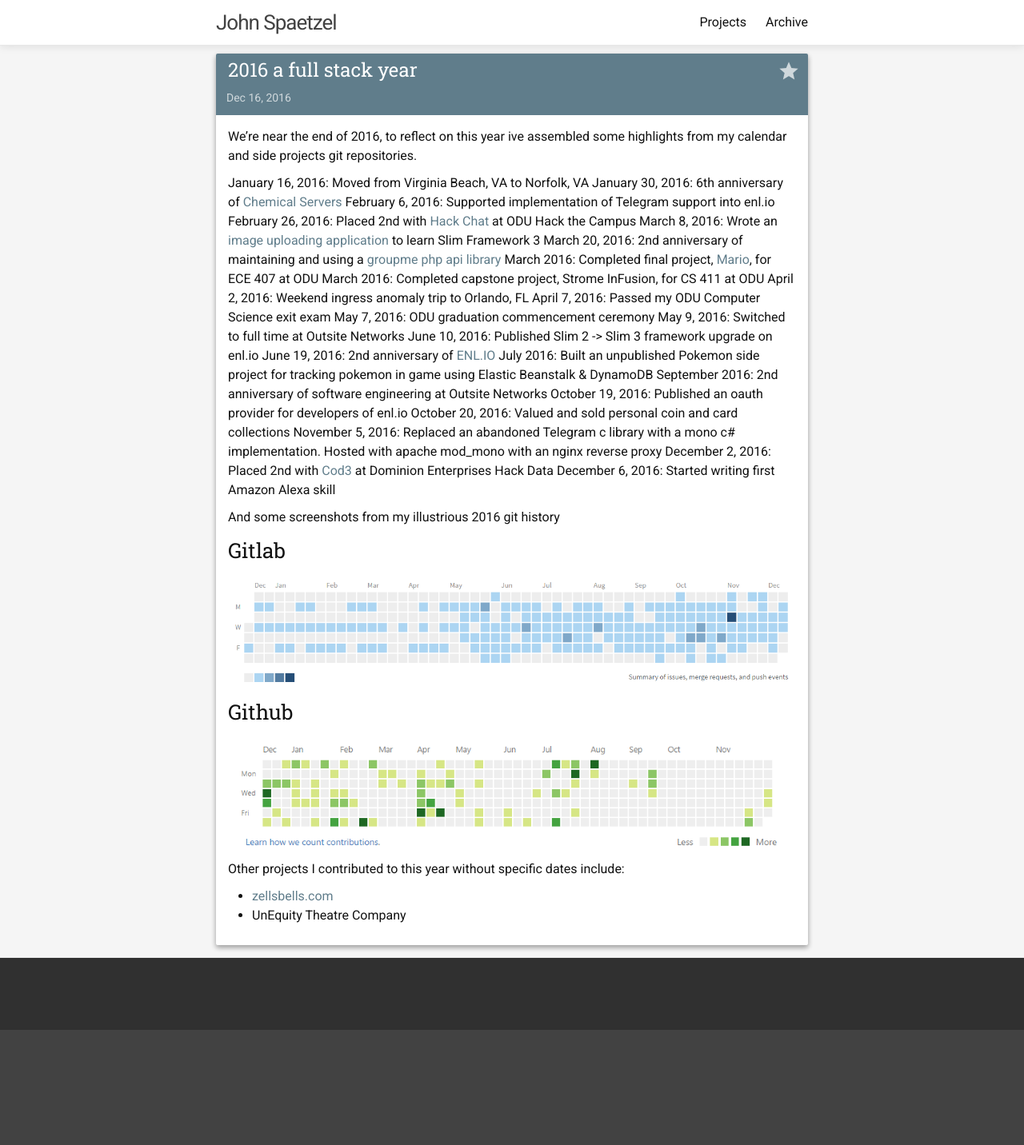
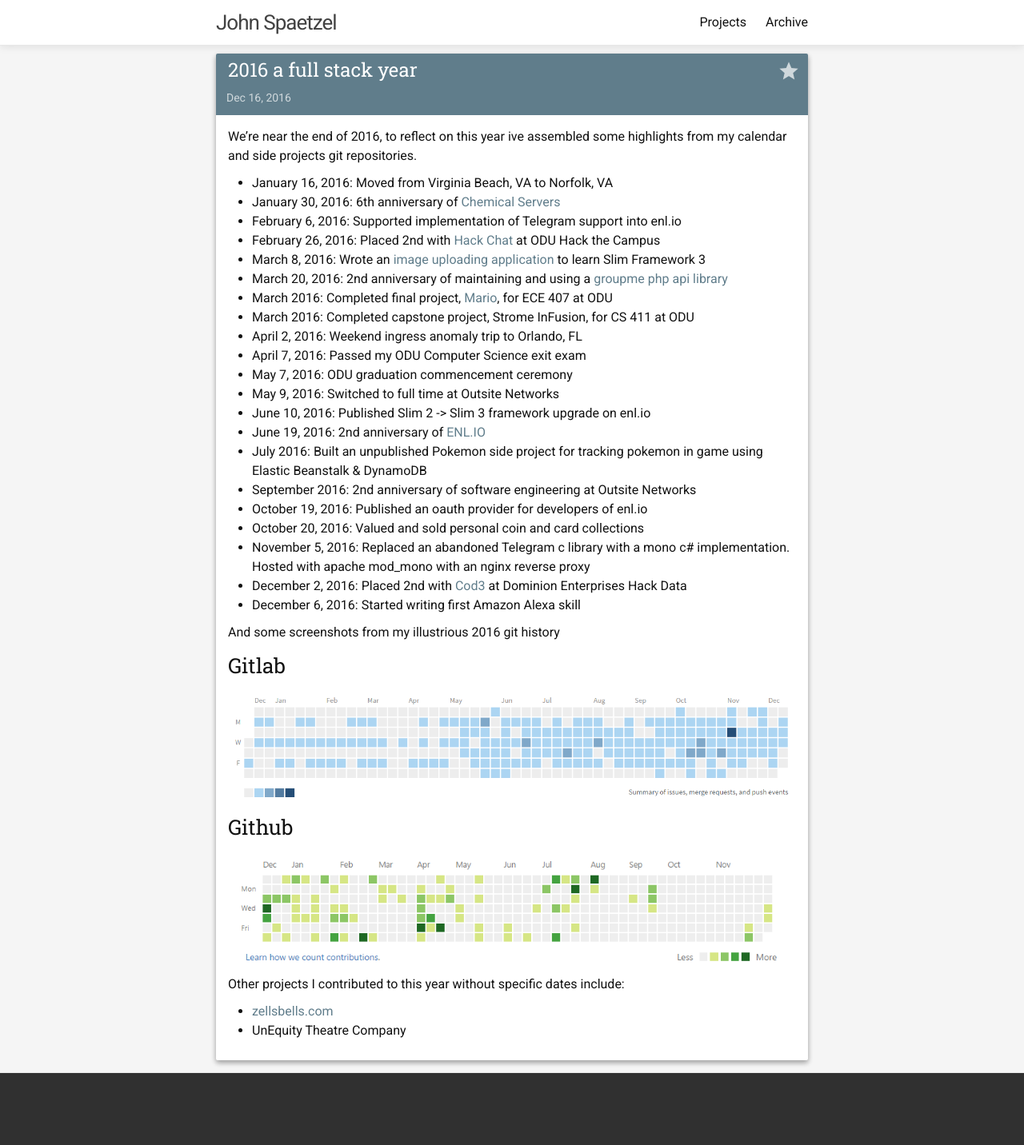
Before and after one commit to jspaetzel/meh.dev, a Jekyll site: the page built from _posts/blog/2016-12-16-2016-a-full-stack-year.markdown, in a window 1280 px wide. Shown: the whole page at 80% size. Built offline with Jekyll 4.4.1, drawn with Linux system fonts in a browser that asks for light colours; before the commit the page ends 1288 px from its top, so only the background shows below that.

```diff
--- a/_posts/blog/2016-12-16-2016-a-full-stack-year.markdown
+++ b/_posts/blog/2016-12-16-2016-a-full-stack-year.markdown
@@ -8,27 +8,27 @@ categories:
 
 We're near the end of 2016, to reflect on this year ive assembled some highlights from my calendar and side projects git repositories.
 
-January 16, 2016: Moved from Virginia Beach, VA to Norfolk, VA
-January 30, 2016: 6th anniversary of [Chemical Servers]({{ site.baseurl }}{% post_url 2010-01-30-ChemicalServers %})
-February 6, 2016: Supported <!--more-->implementation of Telegram support into enl.io
-February 26, 2016: Placed 2nd with [Hack Chat]({{ site.baseurl }}{% post_url 2016-02-28-HackChat %}) at ODU Hack the Campus
-March 8, 2016: Wrote an [image uploading application](https://github.com/zzbomb/upload) to learn Slim Framework 3
-March 20, 2016: 2nd anniversary of maintaining and using a [groupme php api library](https://github.com/zzbomb/GroupMePHP)
-March 2016: Completed final project, [Mario]({{ site.baseurl }}{% post_url 2016-04-23-Mario %}), for ECE 407 at ODU
-March 2016: Completed capstone project, Strome InFusion, for CS 411 at ODU
-April 2, 2016: Weekend ingress anomaly trip to Orlando, FL
-April 7, 2016: Passed my ODU Computer Science exit exam
-May 7, 2016: ODU graduation commencement ceremony
-May 9, 2016: Switched to full time at Outsite Networks
-June 10, 2016: Published Slim 2 -> Slim 3 framework upgrade on enl.io
-June 19, 2016: 2nd anniversary of [ENL.IO]({{ site.baseurl }}{% post_url 2014-05-31-ENLIO %})
-July 2016: Built an unpublished Pokemon side project for tracking pokemon in game using Elastic Beanstalk & DynamoDB
-September 2016: 2nd anniversary of software engineering at Outsite Networks
-October 19, 2016: Published an oauth provider for developers of enl.io
-October 20, 2016: Valued and sold personal coin and card collections
-November 5, 2016: Replaced an abandoned Telegram c library with a mono c# implementation. Hosted with apache mod_mono with an nginx reverse proxy
-December 2, 2016: Placed 2nd with [Cod3]({{ site.baseurl }}{% post_url 2016-12-03-Cod3 %}) at Dominion Enterprises Hack Data
-December 6, 2016: Started writing first Amazon Alexa skill
+- January 16, 2016: Moved from Virginia Beach, VA to Norfolk, VA
+- January 30, 2016: 6th anniversary of [Chemical Servers]({{ site.baseurl }}{% post_url 2010-01-30-ChemicalServers %})
+- February 6, 2016: Supported <!--more-->implementation of Telegram support into enl.io
+- February 26, 2016: Placed 2nd with [Hack Chat]({{ site.baseurl }}{% post_url 2016-02-28-HackChat %}) at ODU Hack the Campus
+- March 8, 2016: Wrote an [image uploading application](https://github.com/zzbomb/upload) to learn Slim Framework 3
+- March 20, 2016: 2nd anniversary of maintaining and using a [groupme php api library](https://github.com/zzbomb/GroupMePHP)
+- March 2016: Completed final project, [Mario]({{ site.baseurl }}{% post_url 2016-04-23-Mario %}), for ECE 407 at ODU
+- March 2016: Completed capstone project, Strome InFusion, for CS 411 at ODU
+- April 2, 2016: Weekend ingress anomaly trip to Orlando, FL
+- April 7, 2016: Passed my ODU Computer Science exit exam
+- May 7, 2016: ODU graduation commencement ceremony
+- May 9, 2016: Switched to full time at Outsite Networks
+- June 10, 2016: Published Slim 2 -> Slim 3 framework upgrade on enl.io
+- June 19, 2016: 2nd anniversary of [ENL.IO]({{ site.baseurl }}{% post_url 2014-05-31-ENLIO %})
+- July 2016: Built an unpublished Pokemon side project for tracking pokemon in game using Elastic Beanstalk & DynamoDB
+- September 2016: 2nd anniversary of software engineering at Outsite Networks
+- October 19, 2016: Published an oauth provider for developers of enl.io
+- October 20, 2016: Valued and sold personal coin and card collections
+- November 5, 2016: Replaced an abandoned Telegram c library with a mono c# implementation. Hosted with apache mod_mono with an nginx reverse proxy
+- December 2, 2016: Placed 2nd with [Cod3]({{ site.baseurl }}{% post_url 2016-12-03-Cod3 %}) at Dominion Enterprises Hack Data
+- December 6, 2016: Started writing first Amazon Alexa skill
 
 
 And some screenshots from my illustrious 2016 git history
```
